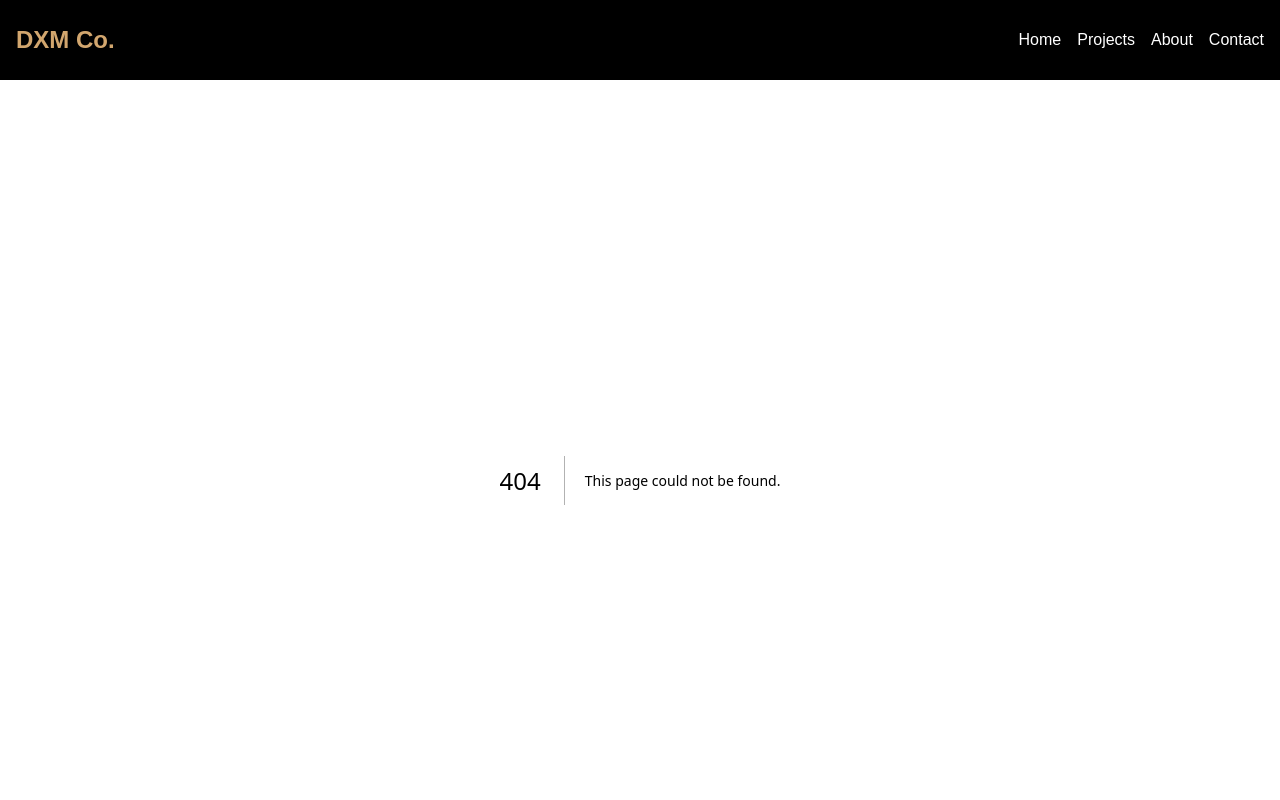
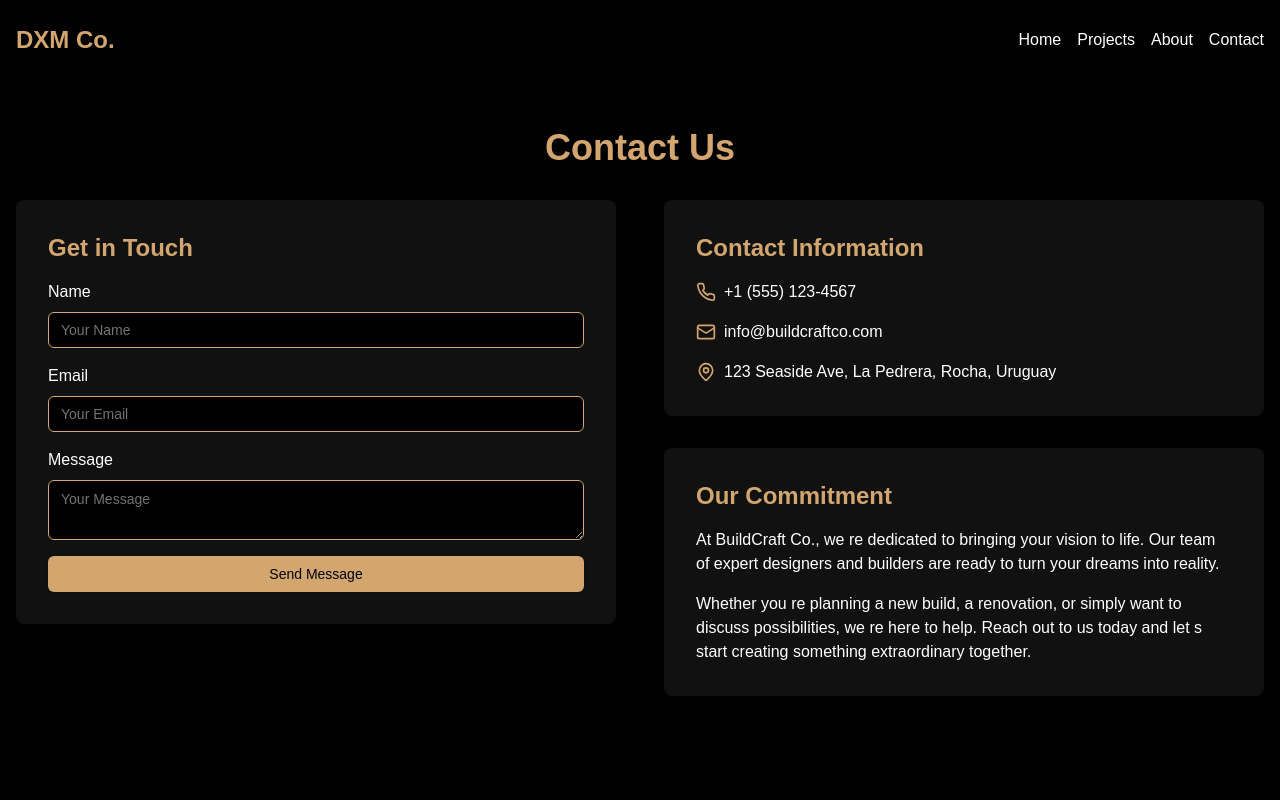
Before and after one commit to tomivm/dxm-web, a Next.js app: page /contact in a window 1280 px wide. Before the commit this address had no page. Shown: the top 800 px of the page. Built offline with nearby package versions, Linux system fonts and the light colour scheme.

Commit message:
Add contact page

```diff
--- /dev/null
+++ b/app/contact/page.tsx
@@ -0,0 +1,5 @@
+import { ContactComponent } from "@/components/contact";
+
+export default function AboutPage() {
+  return <ContactComponent />;
+}
--- /dev/null
+++ b/components/contact.tsx
@@ -0,0 +1,108 @@
+import { Button } from "@/components/ui/button";
+import { Input } from "@/components/ui/input";
+import { Textarea } from "@/components/ui/textarea";
+import { Phone, Mail, MapPin } from "lucide-react";
+
+export function ContactComponent() {
+  return (
+    <div className="min-h-screen bg-black text-white">
+      <main className="container mx-auto px-4 py-12">
+        <h1 className="text-4xl font-bold mb-8 text-center text-[#D2A66E]">
+          Contact Us
+        </h1>
+
+        <div className="flex flex-col md:flex-row md:gap-12">
+          <div className="md:w-1/2">
+            <div className="bg-[#111] p-8 rounded-lg mb-8">
+              <h2 className="text-2xl font-semibold mb-4 text-[#D2A66E]">
+                Get in Touch
+              </h2>
+              <form className="space-y-4">
+                <div>
+                  <label htmlFor="name" className="block mb-2">
+                    Name
+                  </label>
+                  <Input
+                    id="name"
+                    type="text"
+                    placeholder="Your Name"
+                    required
+                    className="bg-black text-white border-[#D2A66E]"
+                  />
+                </div>
+                <div>
+                  <label htmlFor="email" className="block mb-2">
+                    Email
+                  </label>
+                  <Input
+                    id="email"
+                    type="email"
+                    placeholder="Your Email"
+                    required
+                    className="bg-black text-white border-[#D2A66E]"
+                  />
+                </div>
+                <div>
+                  <label htmlFor="message" className="block mb-2">
+                    Message
+                  </label>
+                  <Textarea
+                    id="message"
+                    placeholder="Your Message"
+                    required
+                    className="bg-black text-white border-[#D2A66E]"
+                  />
+                </div>
+                <Button
+                  type="submit"
+                  className="w-full bg-[#D2A66E] hover:bg-[#B38E5D] text-black"
+                >
+                  Send Message
+                </Button>
+              </form>
+            </div>
+          </div>
+
+          <div className="md:w-1/2">
+            <div className="bg-[#111] p-8 rounded-lg">
+              <h2 className="text-2xl font-semibold mb-4 text-[#D2A66E]">
+                Contact Information
+              </h2>
+              <div className="space-y-4">
+                <div className="flex items-center">
+                  <Phone className="h-5 w-5 mr-2 text-[#D2A66E]" />
+                  <span>+1 (555) 123-4567</span>
+                </div>
+                <div className="flex items-center">
+                  <Mail className="h-5 w-5 mr-2 text-[#D2A66E]" />
+                  <span>info@buildcraftco.com</span>
+                </div>
+                <div className="flex items-center">
+                  <MapPin className="h-5 w-5 mr-2 text-[#D2A66E]" />
+                  <span>123 Seaside Ave, La Pedrera, Rocha, Uruguay</span>
+                </div>
+              </div>
+            </div>
+
+            <div className="bg-[#111] p-8 rounded-lg mt-8">
+              <h2 className="text-2xl font-semibold mb-4 text-[#D2A66E]">
+                Our Commitment
+              </h2>
+              <p className="mb-4">
+                At BuildCraft Co., we re dedicated to bringing your vision to
+                life. Our team of expert designers and builders are ready to
+                turn your dreams into reality.
+              </p>
+              <p>
+                Whether you re planning a new build, a renovation, or simply
+                want to discuss possibilities, we re here to help. Reach out to
+                us today and let s start creating something extraordinary
+                together.
+              </p>
+            </div>
+          </div>
+        </div>
+      </main>
+    </div>
+  );
+}
```
